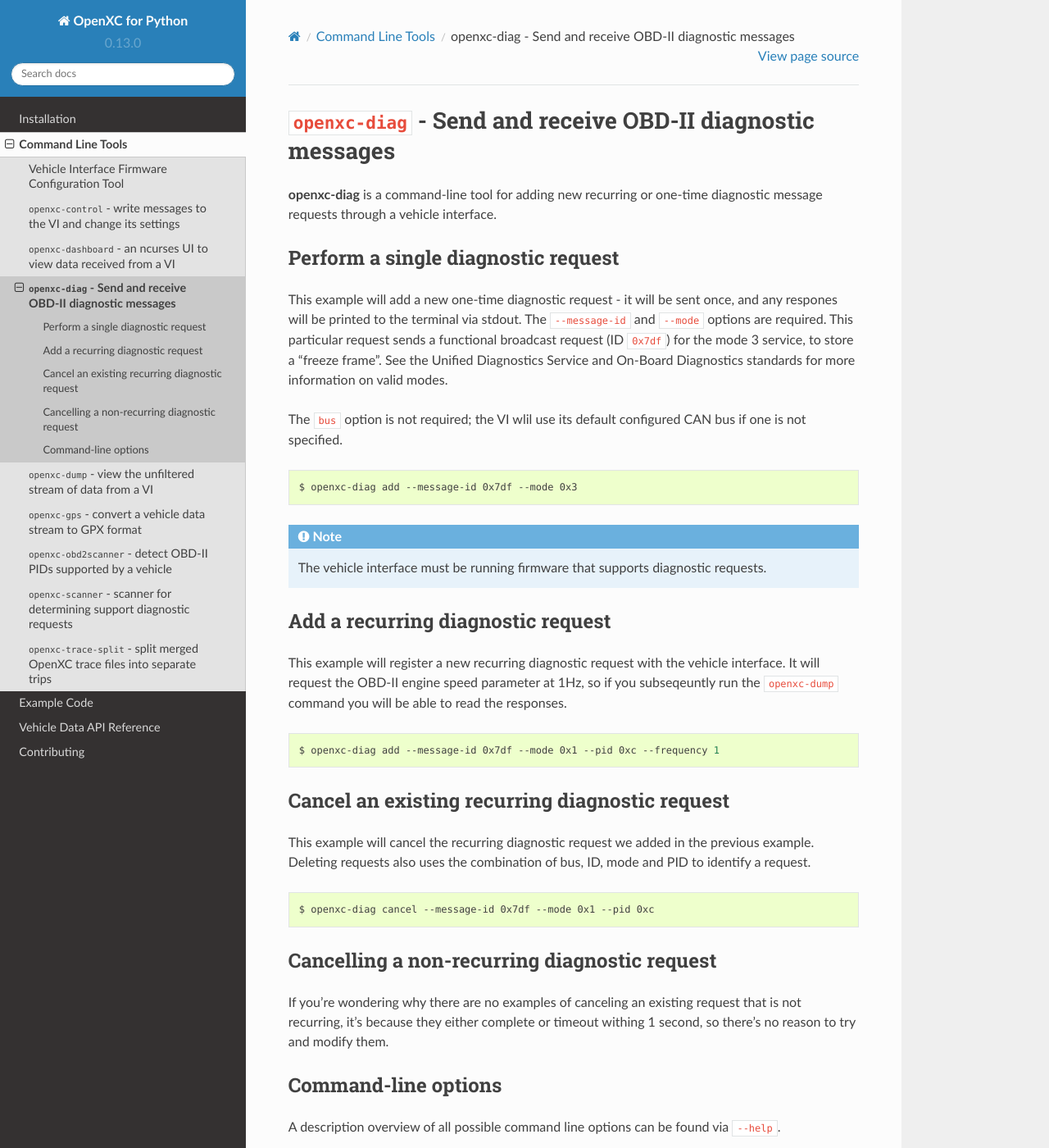
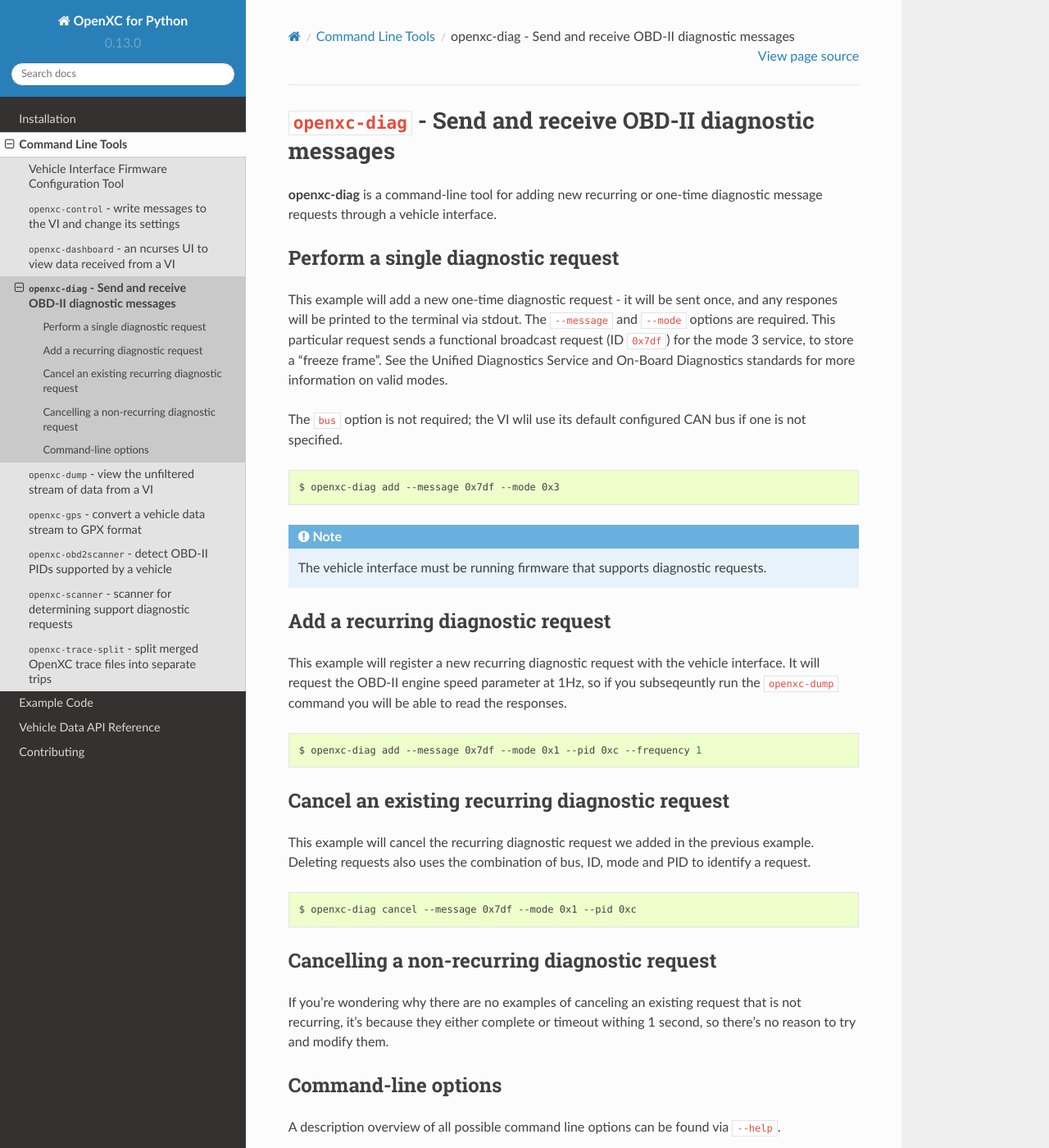
Before and after one commit to openxc/openxc-python, a Sphinx documentation site: the page built from docs/tools/diag.rst, in a window 1280 px wide and 1400 px high. Shown: the whole window at 82% size. Built offline with Sphinx 7.4.7 and the Read the Docs theme 2.0.0, drawn with Linux system fonts in a browser that asks for light colours.

Commit message:
Changed  to

```diff
--- a/docs/tools/diag.rst
+++ b/docs/tools/diag.rst
@@ -10,7 +10,7 @@
 
 This example will add a new one-time diagnostic request - it will be sent
 once, and any respones will be printed to the terminal via stdout. The
-``--message-id`` and ``--mode`` options are required. This particular request
+``--message`` and ``--mode`` options are required. This particular request
 sends a functional broadcast request (ID ``0x7df``) for the mode 3 service, to
 store a "freeze frame". See the Unified Diagnostics Service and On-Board
 Diagnostics standards for more information on valid modes.
@@ -20,7 +20,7 @@
 
 .. code-block:: bash
 
-    $ openxc-diag add --message-id 0x7df --mode 0x3
+    $ openxc-diag add --message 0x7df --mode 0x3
 
 .. note::
 
@@ -37,7 +37,7 @@
 
 .. code-block:: bash
 
-    $ openxc-diag add --message-id 0x7df --mode 0x1 --pid 0xc --frequency 1
+    $ openxc-diag add --message 0x7df --mode 0x1 --pid 0xc --frequency 1
 
 Cancel an existing recurring diagnostic request
 ===============================================
@@ -48,7 +48,7 @@
 
 .. code-block:: bash
 
-    $ openxc-diag cancel --message-id 0x7df --mode 0x1 --pid 0xc
+    $ openxc-diag cancel --message 0x7df --mode 0x1 --pid 0xc
 
 Cancelling a non-recurring diagnostic request
 =========================================================
--- a/docs/tools/scanner.rst
+++ b/docs/tools/scanner.rst
@@ -35,7 +35,7 @@
 
 .. code-block:: bash
 
-    $ openxc-scanner --message-id 0x7e0
+    $ openxc-scanner --message 0x7e0
 
 Command-line options
 ====================
```
